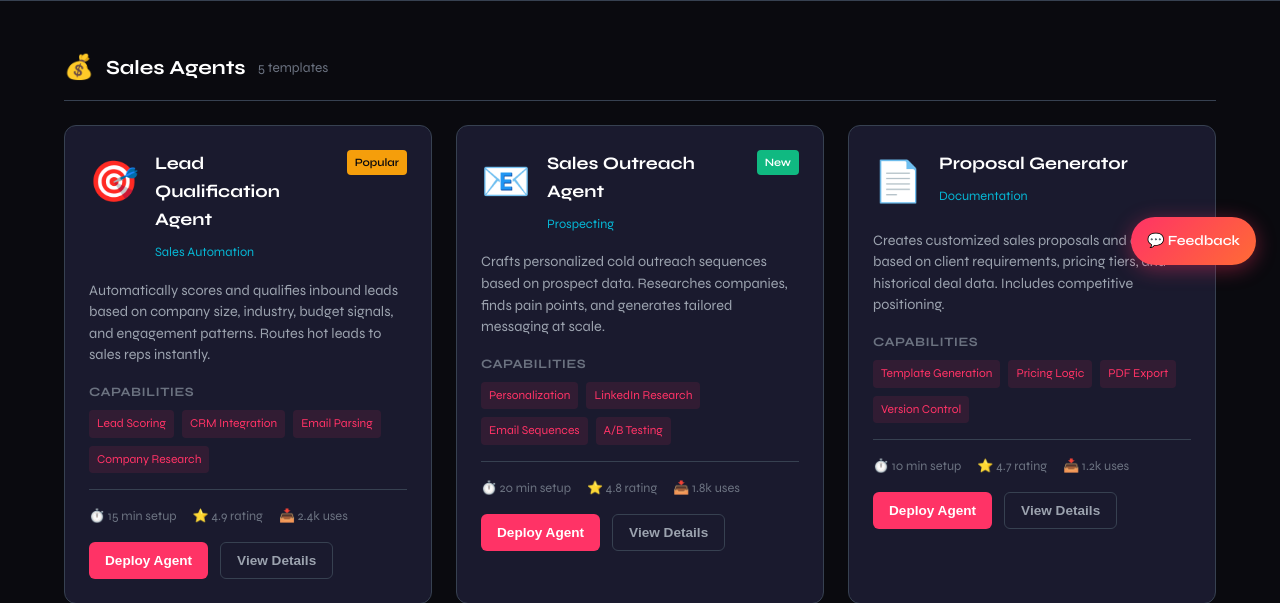
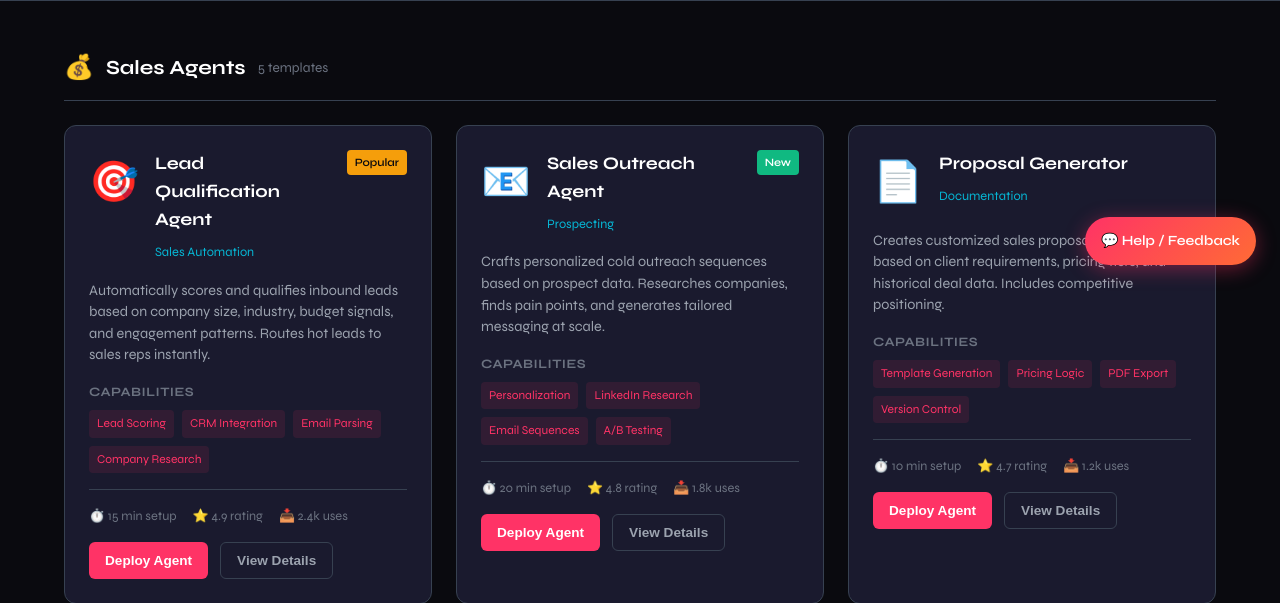
Before and after one commit to AIUNITES/aibyjob-demo, a Python web app: template agents/templates/index.html in a window 1280 px wide. Shown: the part 511-1114 px from the top of the page. Run offline with Jinja, Linux system fonts and the light colour scheme; the template is opened without the code that fills it, so the values that code supplies are empty.

Commit message:
Auto-publish: 2026-01-19 08:43

```diff
--- a/agents/templates/index.html
+++ b/agents/templates/index.html
@@ -987,6 +987,6 @@
 
   <!-- Floating Help Button -->
   <style>.help-fab{position:fixed;bottom:24px;right:24px;width:auto;padding:0 16px;height:48px;background:linear-gradient(135deg,#ff3366,#ff6b35);border-radius:24px;display:flex;align-items:center;gap:8px;font-size:14px;font-weight:600;color:#fff;text-decoration:none;box-shadow:0 4px 20px rgba(255,51,102,0.4);transition:all 0.3s;z-index:9999;}.help-fab:hover{transform:scale(1.05);box-shadow:0 6px 30px rgba(255,51,102,0.5);}</style>
-  <a href="https://docs.google.com/forms/d/e/1FAIpQLSeQUi49AdTBRjetz5MDFQgMIkm9-vOMb_ARKwYEz41j_Nfiwg/viewform?usp=pp_url&entry.2053726945=AIByJob+Templates" target="_blank" class="help-fab">💬 Feedback</a>
+  <a href="https://docs.google.com/forms/d/e/1FAIpQLSeQUi49AdTBRjetz5MDFQgMIkm9-vOMb_ARKwYEz41j_Nfiwg/viewform?usp=pp_url&entry.2053726945=AIByJob+Templates" target="_blank" class="help-fab">💬 Help / Feedback</a>
 </body>
 </html>
--- a/agents/templates/lead-qualification.html
+++ b/agents/templates/lead-qualification.html
@@ -411,6 +411,6 @@
 
   <!-- Floating Help Button -->
   <style>.help-fab{position:fixed;bottom:24px;right:24px;width:auto;padding:0 16px;height:48px;background:linear-gradient(135deg,#ff3366,#ff6b35);border-radius:24px;display:flex;align-items:center;gap:8px;font-size:14px;font-weight:600;color:#fff;text-decoration:none;box-shadow:0 4px 20px rgba(255,51,102,0.4);transition:all 0.3s;z-index:9999;}.help-fab:hover{transform:scale(1.05);box-shadow:0 6px 30px rgba(255,51,102,0.5);}</style>
-  <a href="https://docs.google.com/forms/d/e/1FAIpQLSeQUi49AdTBRjetz5MDFQgMIkm9-vOMb_ARKwYEz41j_Nfiwg/viewform?usp=pp_url&entry.2053726945=AIByJob+Templates" target="_blank" class="help-fab">💬 Feedback</a>
+  <a href="https://docs.google.com/forms/d/e/1FAIpQLSeQUi49AdTBRjetz5MDFQgMIkm9-vOMb_ARKwYEz41j_Nfiwg/viewform?usp=pp_url&entry.2053726945=AIByJob+Templates" target="_blank" class="help-fab">💬 Help / Feedback</a>
 </body>
 </html>
--- a/index.html
+++ b/index.html
@@ -645,7 +645,7 @@
     <!-- Floating Feature Request Button -->
     <a href="https://docs.google.com/forms/d/e/1FAIpQLSeQUi49AdTBRjetz5MDFQgMIkm9-vOMb_ARKwYEz41j_Nfiwg/viewform?usp=pp_url&entry.2053726945=AIByJob" target="_blank" class="feature-request-btn">
       <span class="feature-btn-icon">💬</span>
-      <span class="feature-btn-text">Feedback</span>
+      <span class="feature-btn-text">Help / Feedback</span>
     </a>
   </div>
   <script src="js/config.js"></script>
```
